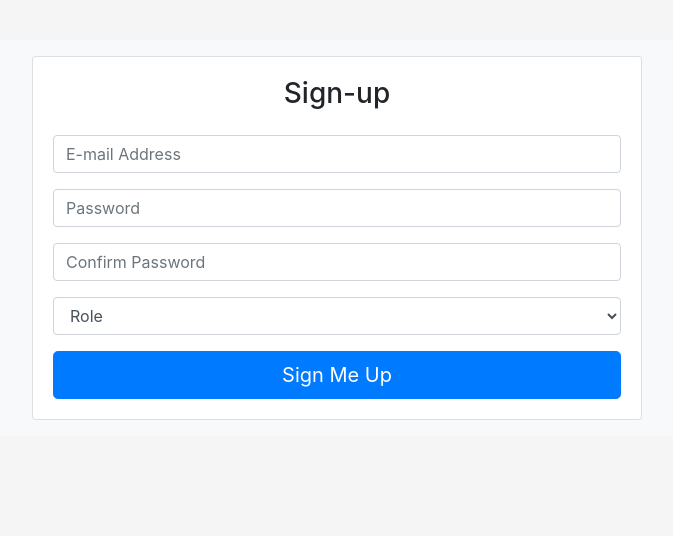
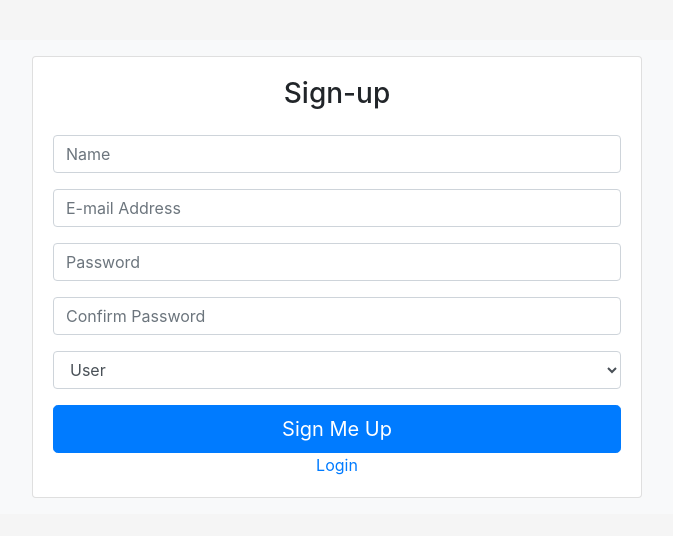
Before and after one commit to sagar22etech/ReactPollApp, a React (Create React App) app: page /signup in a window 1280 px wide. Shown: the top 536 px of the page, without its empty margins (303-976 px from the left). Built offline with nearby package versions, Linux system fonts and the light colour scheme.

Commit message:
Validation done for the signup page

```diff
--- a/src/components/login.js
+++ b/src/components/login.js
@@ -1,4 +1,5 @@
 import React, { Component } from "react";
+import { Link } from "react-router-dom";
 
 export default class Login extends Component {
   render() {
@@ -28,8 +29,9 @@ export default class Login extends Component {
             required
           />
           <button className="btn btn-lg btn-primary btn-block" type="submit">
-            Sign in
+            Sign In
           </button>
+          <Link to={`/signup`}>Sign Up</Link>
         </form>
       </div>
     );
--- a/src/components/signup.js
+++ b/src/components/signup.js
@@ -1,6 +1,29 @@
 import React, { Component } from "react";
+import { Link } from "react-router-dom";
 
 export default class Signup extends Component {
+  constructor() {
+    super();
+    this.state = {
+      name: "",
+      email: "",
+      password: "",
+      confirmPassword: "",
+      role: "user",
+      fieldsValue: false
+    };
+  }
+
+  onSubmit = (e) => {
+      e.preventDefault();
+    console.log("its clicked");
+  };
+
+  onChange = e => {
+    this.setState({ [e.target.name]: e.target.value }, () => {
+    });
+  };
+
   render() {
     return (
       <div className="container-fluid bg-light py-3">
@@ -8,13 +31,33 @@ export default class Signup extends Component {
           <div className="col-md-6 mx-auto">
             <div className="card card-body">
               <h3 className="text-center mb-4">Sign-up</h3>
+              {this.state.password === this.state.confirmPassword ? null : (
+                <span>Password Donot Match</span>
+              )}
+              <form onSubmit={(e)=>{this.onSubmit(e)}}>
                 <fieldset>
+                  <div className="form-group has-error">
+                    <input
+                      className="form-control input-lg"
+                      placeholder="Name"
+                      name="name"
+                      type="text"
+                      onChange={e => {
+                        this.onChange(e);
+                      }}
+                      required
+                    />
+                  </div>
                   <div className="form-group has-error">
                     <input
                       className="form-control input-lg"
                       placeholder="E-mail Address"
                       name="email"
-                    type="text"
+                      type="email"
+                      onChange={e => {
+                        this.onChange(e);
+                      }}
+                      required
                     />
                   </div>
                   <div className="form-group has-success">
@@ -23,21 +66,35 @@ export default class Signup extends Component {
                       placeholder="Password"
                       name="password"
                       type="password"
+                      onChange={e => {
+                        this.onChange(e);
+                      }}
+                      required
                     />
                   </div>
                   <div className="form-group has-success">
                     <input
                       className="form-control input-lg"
                       placeholder="Confirm Password"
-                    name="password"
+                      name="confirmPassword"
                       type="password"
+                      onChange={e => {
+                        this.onChange(e);
+                      }}
+                      required
                     />
                   </div>
                   <div className="form-group">
-                  <select className="form-control input-lg">
-                    <option defaultValue="">Role</option>
-                    <option>Admin</option>
-                    <option>User</option>
+                    <select
+                      className="form-control input-lg"
+                      name="role"
+                      value={this.state.role}
+                      onChange={e => {
+                        this.onChange(e);
+                      }}
+                    >
+                      <option value="user">User</option>
+                      <option value="admin">Admin</option>
                     </select>
                   </div>
                   <input
@@ -45,7 +102,9 @@ export default class Signup extends Component {
                     value="Sign Me Up"
                     type="submit"
                   />
+                  <Link to={`/`}>Login</Link>
                 </fieldset>
+              </form>
             </div>
           </div>
         </div>
--- a/src/css/index.css
+++ b/src/css/index.css
@@ -34,3 +34,6 @@ body {
     border-top-right-radius: 0; }
   .form-signin .form-control:focus {
     z-index: 2; }
+
+fieldset {
+  text-align: center; }
--- a/src/routes/App.js
+++ b/src/routes/App.js
@@ -1,10 +1,18 @@
 import React, { Component } from 'react';
 import Login from '../components/login';
 import Signup from '../components/signup';
+import { BrowserRouter as Router, Route } from "react-router-dom";
 
 class App extends Component {
   render() {
-    return <Signup />
+    return(
+      <Router>
+      <div>
+      <Route exact path="/" component={Login} />
+      <Route exact path="/signup" component={Signup} />
+      </div>
+      </Router>
+    )
   }
 }
 
--- a/src/styles/index.scss
+++ b/src/styles/index.scss
@@ -1 +1,4 @@
 @import './login.scss';
+fieldset{
+    text-align: center;
+}
```
Lines whose indentation alone changed are shown as unchanged.
